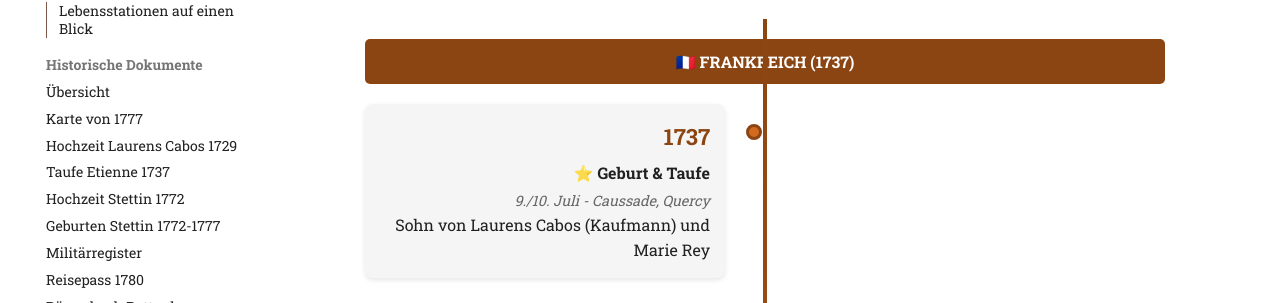
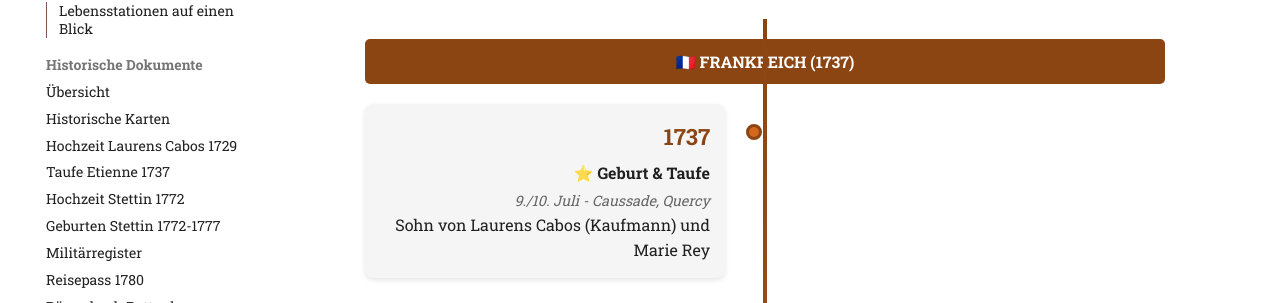
Before and after one commit to ccabos/Etienne, an MkDocs documentation site: the page built from docs/zeitleiste.md, in a window 1280 px wide. Shown: the part 181-484 px from the top of the page. Built offline with MkDocs 1.6.1 and Material for MkDocs 9.7.7, drawn with Linux system fonts in a browser that asks for light colours.

Commit message:
Rename navigation entry to 'Historische Karten'
Now includes both 1789 Europe map and 1777 Montauban map

🤖 Generated with [Claude Code](https://claude.com/claude-code)

Co-Authored-By: Claude Opus 4.5 <noreply@anthropic.com>

```diff
--- a/mkdocs.yml
+++ b/mkdocs.yml
@@ -34,7 +34,7 @@ nav:
   - Zeitleiste: zeitleiste.md
   - Historische Dokumente:
     - Übersicht: dokumente/index.md
-    - Karte von 1777: dokumente/karte-1777.md
+    - Historische Karten: dokumente/karte-1777.md
     - Hochzeit Laurens Cabos 1729: dokumente/hochzeit-laurens-1729.md
     - Taufe Etienne 1737: dokumente/taufe-etienne-1737.md
     - Hochzeit Stettin 1772: dokumente/hochzeit-stettin-1772.md
```
